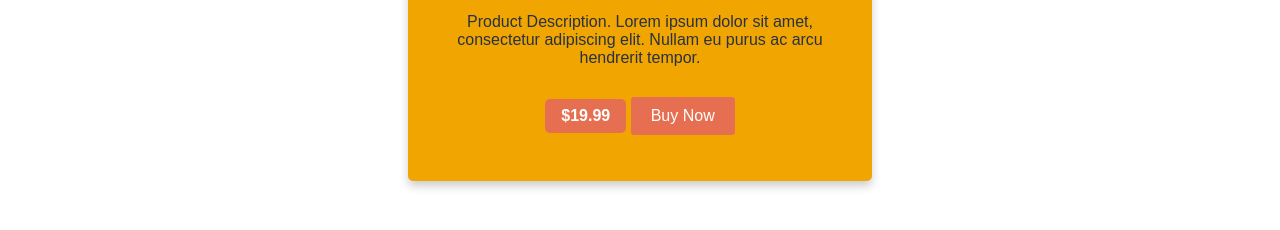
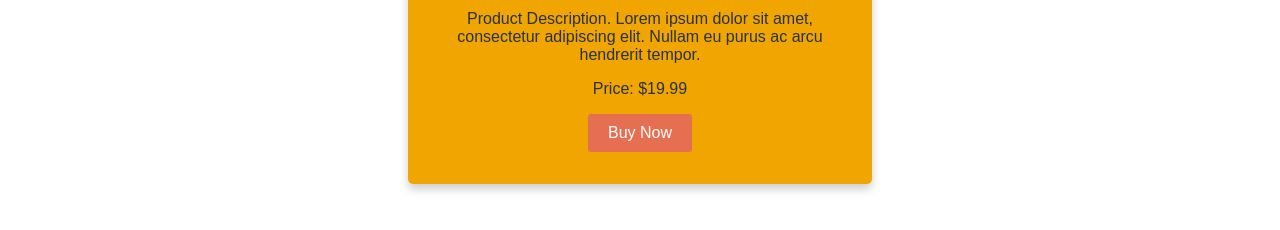
Before and after one commit to blehplayz/blehconfig, a plain HTML site: page index.html in a window 1280 px wide. Shown: the part 410-640 px from the top of the page. Drawn offline with Linux system fonts and the light colour scheme.

Commit message:
Update index.html

```diff
--- a/index.html
+++ b/index.html
@@ -24,7 +24,7 @@
             <img src="product-image.jpg" alt="Product Image">
             <h2>Product Name</h2>
             <p>Product Description. Lorem ipsum dolor sit amet, consectetur adipiscing elit. Nullam eu purus ac arcu hendrerit tempor.</p>
-            <p class="price">$19.99</p>
+            <p>Price: $19.99</p>
             <button class="buy-now-button" onclick="buyNow()">Buy Now</button>
         </div>
     </main>
@@ -39,4 +39,4 @@
 
     <script src="script.js"></script>
 </body>
-  </html>
+        </html>
```
